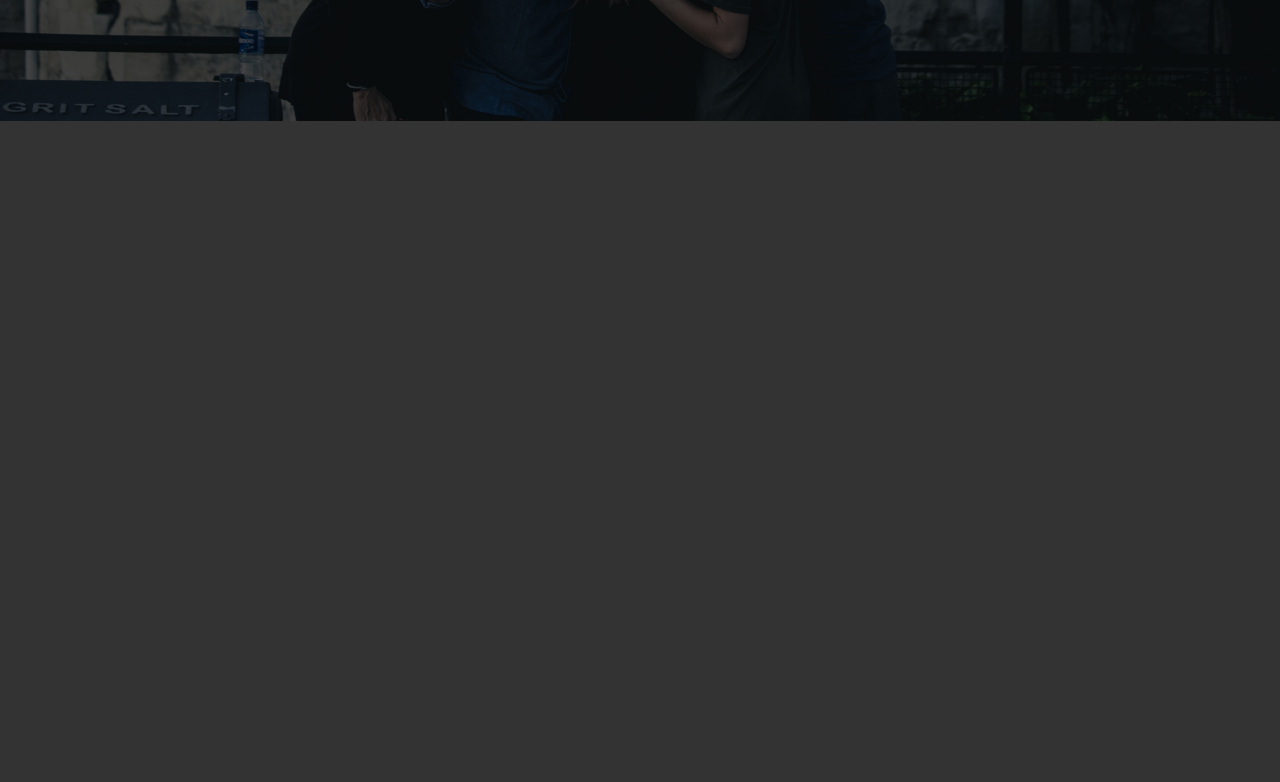
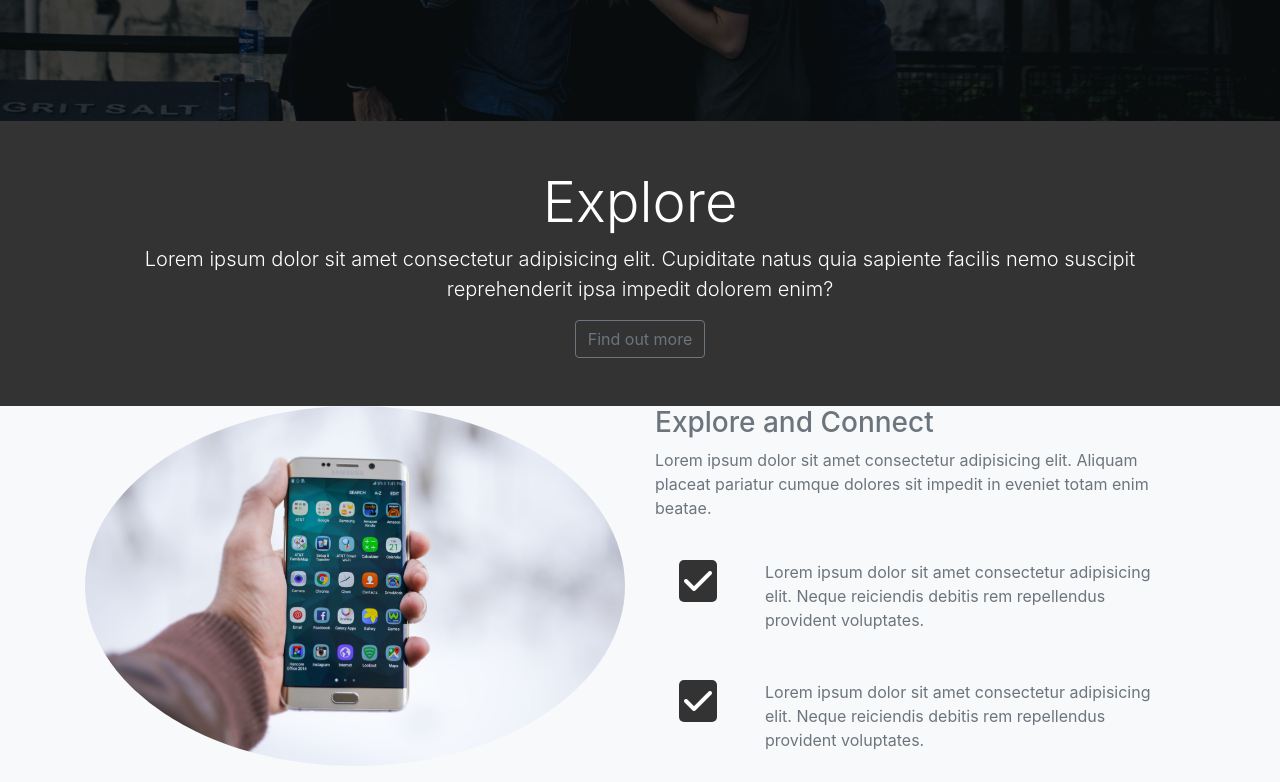
Before and after one commit to mtedone/bs4-looplab, a plain HTML site: page index.html in a window 1280 px wide. Shown: the part 579-1361 px from the top of the page. Before the commit the page ends 800 px from the top, so only its background shows below. Drawn offline with nearby package versions, Linux system fonts and the light colour scheme.

Commit message:
Added the explore section

```diff
--- a/css/style.css
+++ b/css/style.css
@@ -39,3 +39,11 @@ body {
   padding: 6px;
   border-radius: 5px;
 }
+
+#explore-section .fas,
+#share-section .fas {
+  background: #333;
+  color: #fff;
+  padding: 5px;
+  border-radius: 5px;
+}
--- a/index.html
+++ b/index.html
@@ -107,6 +107,54 @@
     </div>
   </header>
 
+  <!-- EXPLORE HEAD -->
+  <section id="explore-head-section">
+    <div class="container">
+      <div class="row">
+        <div class="col text-center py-5">
+          <h1 class="display-4">Explore</h1>
+          <p class="lead">Lorem ipsum dolor sit amet consectetur adipisicing elit. Cupiditate natus quia sapiente
+            facilis nemo suscipit reprehenderit ipsa impedit dolorem enim?</p>
+          <a href="#" class="btn btn-outline-secondary">Find out more</a>
+        </div>
+      </div>
+    </div>
+  </section>
+
+  <!-- EXPLORE SECTION -->
+  <section id="explore-section" class="bg-light text-muted py5">
+    <div class="container">
+      <div class="row">
+        <div class="col-md-6">
+          <img src="/img/explore-section1.jpg" alt="" class="img-fluid mb-3 rounded-circle">
+        </div>
+        <div class="col-md-6">
+          <h3>Explore and Connect</h3>
+          <p>Lorem ipsum dolor sit amet consectetur adipisicing elit. Aliquam placeat pariatur cumque dolores sit
+            impedit in eveniet totam enim beatae.</p>
+          <div class="d-flex">
+            <div class="p-4 align-self-start">
+              <i class="fas fa-check fa-2x"></i>
+            </div>
+            <div class="p-4 align-self-end">
+              Lorem ipsum dolor sit amet consectetur adipisicing elit. Neque reiciendis debitis rem repellendus
+              provident voluptates.
+            </div>
+          </div>
+          <div class="d-flex">
+            <div class="p-4 align-self-start">
+              <i class="fas fa-check fa-2x"></i>
+            </div>
+            <div class="p-4 align-self-end">
+              Lorem ipsum dolor sit amet consectetur adipisicing elit. Neque reiciendis debitis rem repellendus
+              provident voluptates.
+            </div>
+          </div>
+        </div>
+      </div>
+    </div>
+  </section>
+
 
   <script src="http://code.jquery.com/jquery-3.5.1.min.js"
     integrity="sha256-9/aliU8dGd2tb6OSsuzixeV4y/faTqgFtohetphbbj0=" crossorigin="anonymous"></script>
```
